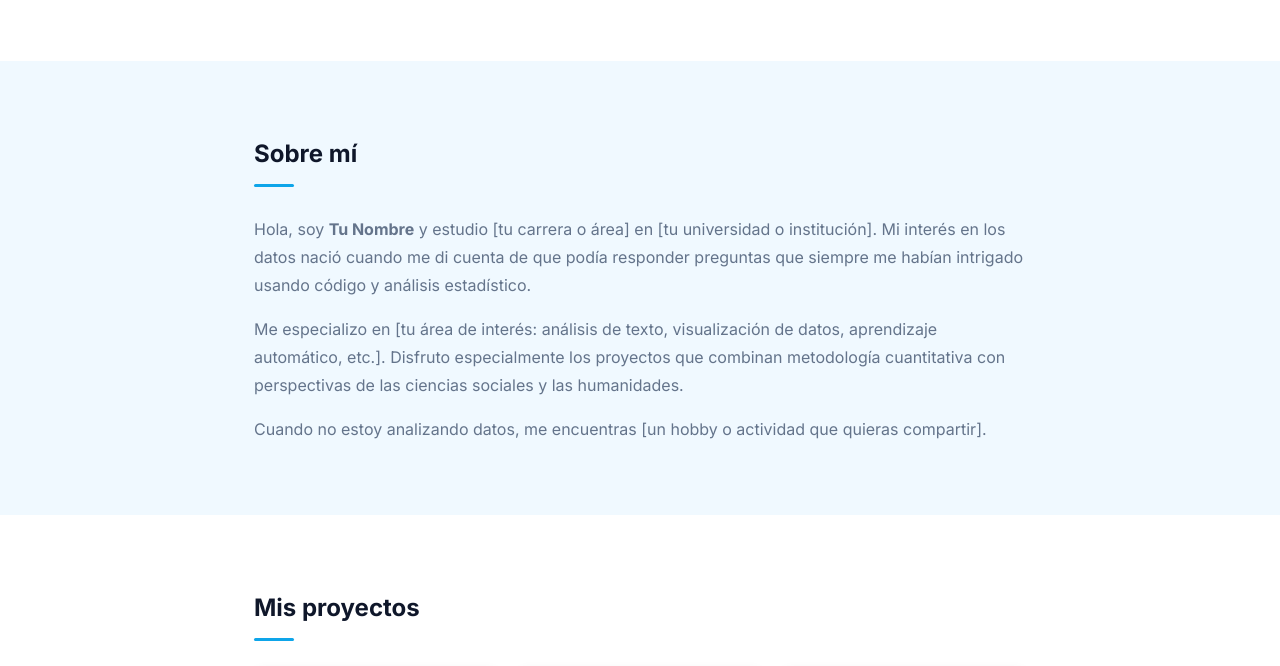
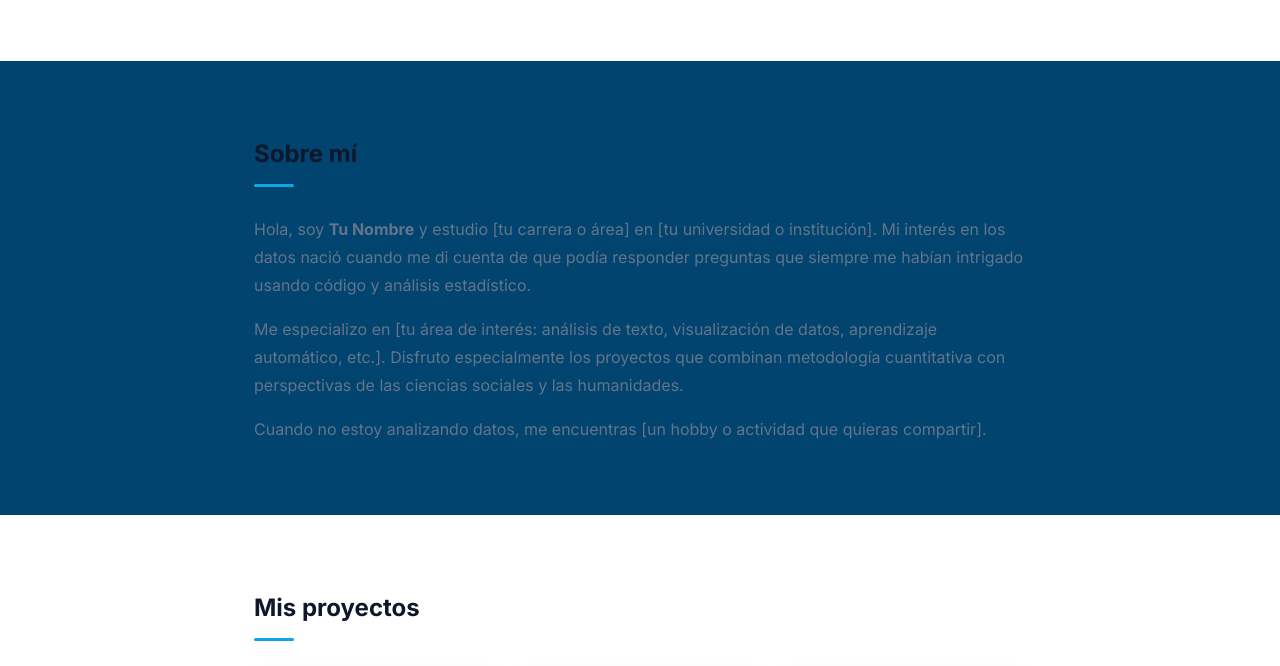
Before and after one commit to Angel-Toscano/angel-toscano.github.io, a plain HTML site: page index.html in a window 1280 px wide. Shown: the part 545-1211 px from the top of the page. Drawn offline with Linux system fonts and the light colour scheme.

Commit message:
Change alternate background color to dark blue

```diff
--- a/index.html
+++ b/index.html
@@ -23,7 +23,7 @@
            ============================================================ */
         :root {
             --fondo:          #ffffff;   /* Fondo principal */
-            --fondo-alt:      #f0f9ff;   /* Fondo de secciones alternas */
+            --fondo-alt:      #01446f;   /* Fondo de secciones alternas */
             --texto:          #0f172a;   /* Color del texto principal */
             --texto-suave:    #64748b;   /* Texto secundario y descripciones */
             --acento:         #0ea5e9;   /* Color de botones y detalles */
```
